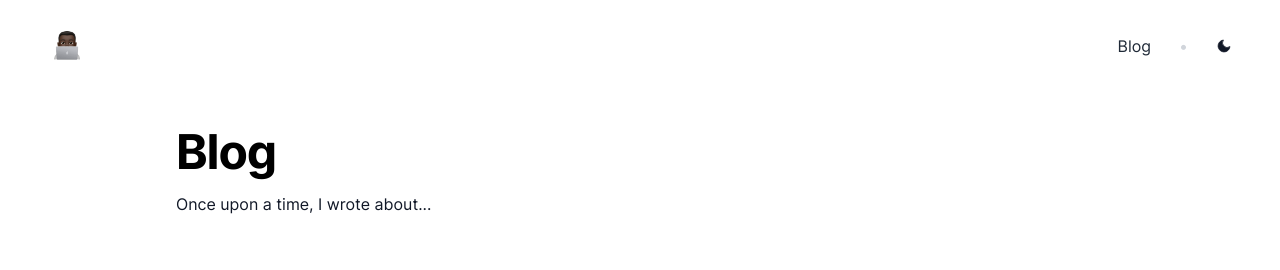
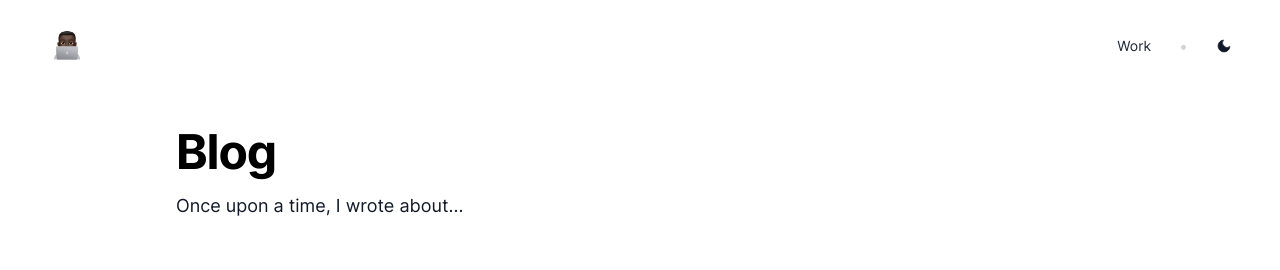
Before and after one commit to adilsonmandlate/adilsonmandlate.dev, a Next.js app: page /blog in a window 1280 px wide. Shown: the top 270 px of the page. Built offline with nearby package versions, Linux system fonts and the light colour scheme; what @tailwindcss/typography would draw is missing.

Commit message:
feat: tweak some styles

```diff
--- a/src/components/Footer/Footer.js
+++ b/src/components/Footer/Footer.js
@@ -18,6 +18,7 @@ export const Footer = ({ ...props }) => {
             strokeWidth="2"
             strokeLinecap="round"
             strokeLinejoin="round"
+            className="transition-all duration-500 hover:text-custom-dark-green dark:hover:text-custom-green"
           >
             <path d="M9 19c-5 1.5-5-2.5-7-3m14 6v-3.87a3.37 3.37 0 0 0-.94-2.61c3.14-.35 6.44-1.54 6.44-7A5.44 5.44 0 0 0 20 4.77 5.07 5.07 0 0 0 19.91 1S18.73.65 16 2.48a13.38 13.38 0 0 0-7 0C6.27.65 5.09 1 5.09 1A5.07 5.07 0 0 0 5 4.77a5.44 5.44 0 0 0-1.5 3.78c0 5.42 3.3 6.61 6.44 7A3.37 3.37 0 0 0 9 18.13V22"></path>
           </svg>
@@ -39,6 +40,7 @@ export const Footer = ({ ...props }) => {
             strokeWidth="2"
             strokeLinecap="round"
             strokeLinejoin="round"
+            className="transition-all duration-500 hover:text-custom-dark-green dark:hover:text-custom-green"
           >
             <path d="M23 3a10.9 10.9 0 0 1-3.14 1.53 4.48 4.48 0 0 0-7.86 3v1A10.66 10.66 0 0 1 3 4s-4 9 5 13a11.64 11.64 0 0 1-7 2c9 5 20 0 20-11.5a4.5 4.5 0 0 0-.08-.83A7.72 7.72 0 0 0 23 3z"></path>
           </svg>
@@ -59,6 +61,7 @@ export const Footer = ({ ...props }) => {
             strokeWidth="2"
             strokeLinecap="round"
             strokeLinejoin="round"
+            className="transition-all duration-500 hover:text-custom-dark-green dark:hover:text-custom-green"
           >
             <path d="M4 4h16c1.1 0 2 .9 2 2v12c0 1.1-.9 2-2 2H4c-1.1 0-2-.9-2-2V6c0-1.1.9-2 2-2z"></path>
             <polyline points="22,6 12,13 2,6"></polyline>
--- a/src/components/Navbar/Navbar.js
+++ b/src/components/Navbar/Navbar.js
@@ -1,12 +1,14 @@
 import Link from "next/link";
 import Image from "next/image";
 import { useTheme } from "next-themes";
+import { useRouter } from "next/router";
 
 const Navbar = () => {
   const { resolvedTheme, setTheme } = useTheme();
+  const router = useRouter();
 
   return (
-    <nav className="flex flex-row items-center fixed top-0 right-0 left-0 justify-between max-w-7xl w-full mx-auto px-10 md:px-12 py-6 bg-white dark:bg-gray-900">
+    <nav className="flex flex-row items-center fixed z-10 top-0 right-0 left-0 justify-between max-w-7xl w-full mx-auto px-10 md:px-12 py-6 bg-white dark:bg-gray-900">
       <Link href="/">
         <a className="text-gray-800 dark:text-gray-50 no-underline">
           <Image
@@ -18,9 +20,17 @@ const Navbar = () => {
         </a>
       </Link>
 
-      <div className="flex">
-        <Link href="/blog/">
-          <a className="no-underline text-gray-800 dark:text-gray-50">Blog</a>
+      <div className="flex items-center">
+        <Link href="/work/">
+          <a
+            className={`no-underline text-sm transition-all duration-500 hover:text-custom-dark-green dark:hover:text-custom-green ${
+              router.pathname === "/work"
+                ? "text-custom-dark-green dark:text-custom-green"
+                : "text-gray-800 dark:text-gray-50"
+            } `}
+          >
+            Work
+          </a>
         </Link>
         <div className="text-gray-300 dark:text-gray-500 mx-7">•</div>
         <button
@@ -33,11 +43,11 @@ const Navbar = () => {
             viewBox="0 0 24 24"
             fill="currentColor"
             stroke="currentColor"
-            className="w-4 h-4"
+            className="w-4 h-4 transition-all duration-500 hover:text-custom-dark-green dark:hover:text-custom-green"
           >
             {resolvedTheme === "dark" ? (
               <>
-                <circle cx="12" cy="12" r="5" />
+                <circle cx="12" cy="12" r="5"></circle>
                 <line x1="12" y1="1" x2="12" y2="3" />
                 <line x1="12" y1="21" x2="12" y2="23" />
                 <line x1="4.22" y1="4.22" x2="5.64" y2="5.64" />
--- a/src/pages/blog/index.js
+++ b/src/pages/blog/index.js
@@ -15,7 +15,7 @@ const BlogIndex = ({ posts }) => (
         Blog
       </h1>
 
-      <p>Once upon a time, I wrote about...</p>
+      <p className="text-lg">Once upon a time, I wrote about...</p>
     </header>
 
     <ul>
```
